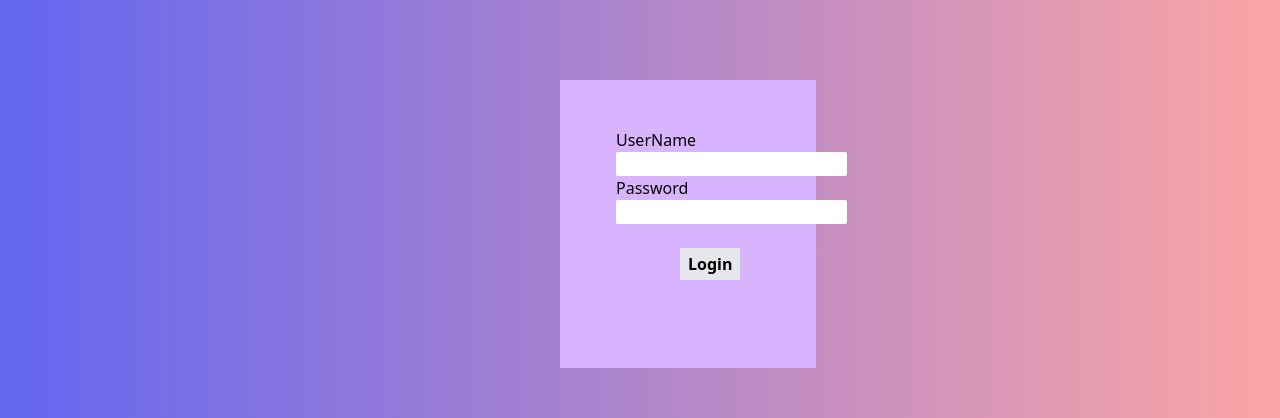
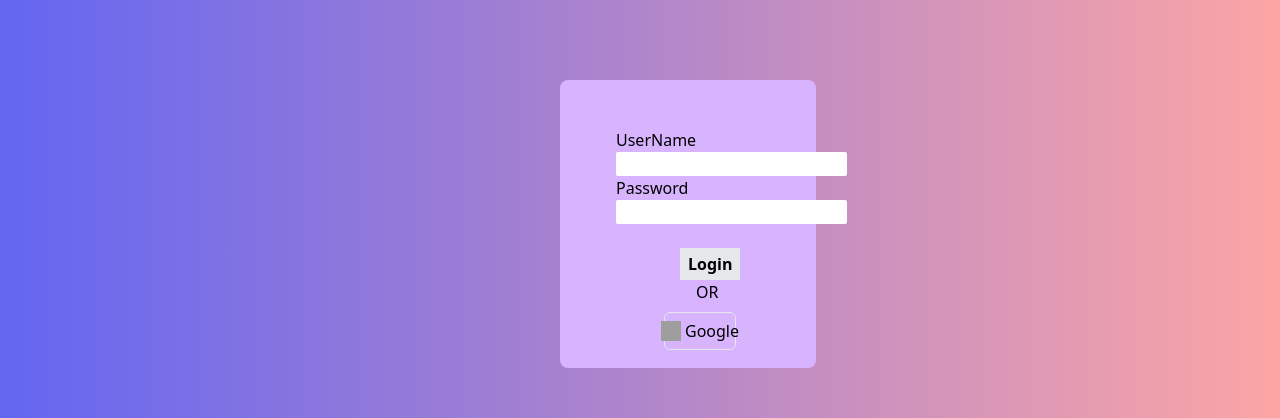
Before and after one commit to arbaznandgaon/easychat, a React (Create React App) app: page / in a window 1280 px wide. Shown: the top 418 px of the page. Built offline with nearby package versions, Linux system fonts and the light colour scheme; no server answers; grey boxes are pictures that could not be loaded.

Commit message:
Promises

```diff
--- a/src/App.js
+++ b/src/App.js
@@ -1,29 +1,79 @@
-import "./App.css";
 import HomeScreen from "./Screens/HomeScreen";
 import { useState } from "react";
 import { getAuth, GoogleAuthProvider, signInWithPopup } from "firebase/auth";
-import Change1 from "./work/Change1";
 import Login from "./ComponentFile/Login";
-import Change from "./work/Change";
 import app from './firebase'
 
 
 
 function App() {
-  const [user, setUser] = useState(false);
-  const [mor,setMor] = useState(null)
+  const [user, setUser] = useState(null);
+  // // const [mor,setMor] = useState(null)
 
   const auth= getAuth(app);
   const provider = new GoogleAuthProvider();
 
 
+  async function Signup(){
+  await  signInWithPopup(auth, provider)
+    .then((result) => {
+      const data = result.user;
+      setUser(data);
+      // ...
+    }).catch((error) => {
+      console.log(error)
+      setUser(null)
+    });
+
+
+  }
+
+
+
+// async function A(){
+//   console.log("A")
+
+// }
+//  function B(){
+//   console.log("B")
+// }
+// A();
+// B();
+// d();
+// c();
+
+// let value= new Promise(function (A,B){
+//   let name= "Arbaz111";
+//   if  (name==="Arbaz"){
+//     A("Got It")
+//   }
+//   else {
+//     B("Didnt get It")
+//   }
+// })
+
+// value.then(function(va){
+//   console.log(va)
+// }).catch(function(av){
+// console.log(av)
+// })
+
+async function ABC(){
+  let ppo = new Promise(function (A){
+    A(500)
+  })
+  let newval =  await ppo.then(function(r){
+
+  })
+}
+
+console.log(ABC())
+
 
   return (
     <div>
     <div className=" bg-gray-900 h-screen w-screen">
-      {user ? <HomeScreen /> : <Login  login={setUser} />}
-
-
+      {user ? <HomeScreen /> : <Login  login={Signup} />}
 
 
     {/* {mor ? <Change1/>: <Change getin={setMor}/>} */}
--- a/src/ComponentFile/Login.jsx
+++ b/src/ComponentFile/Login.jsx
@@ -1,11 +1,11 @@
 import React from 'react'
 
 function Login(props) {
-  console.log(props)
+
   return (
     <div >
-      <div className="pt-20 bg-gradient-to-r from-indigo-500 to-red-300 h-screen">
-    <div className='h-72 px-2 space-y-8 pt-12  ml-[35rem]   w-1/5 bg-purple-300'>
+      <div className="pt-20  bg-gradient-to-r from-indigo-500 to-red-300 h-screen">
+    <div className='h-72 px-2 space-y-8 pt-12 rounded-lg  ml-[35rem]   w-1/5 bg-purple-300'>
        <div className='ml-12 '>
        <div >
        <label>UserName</label><br></br>
@@ -18,6 +18,13 @@ function Login(props) {
        <div>
         <button onClick={props.login}  className='bg-gray-200 w-max px-2 py-1 mt-6 font-bold ml-16'>Login</button>
        </div>
+       <a className='ml-20 mt-4'>OR</a>
+       <div className="mt-2 ml-12 flex space-x-3">
+                <button onClick={()=> props.login()} className=" flex items-center space-x-1 px-4 border py-[6px] w-1/2 justify-center rounded-md">
+                    <img className=" h-5 w-5" src="//heathmont.imgix.net/bitcasino/images/google-oauth2.svg?auto=compress,format" loading="lazy" />
+                        <span>Google</span>
+                </button>
+            </div>
 
        </div>
        </div>
```
Also changed, not shown: src/firebase.js (renamed from firebase.js).
